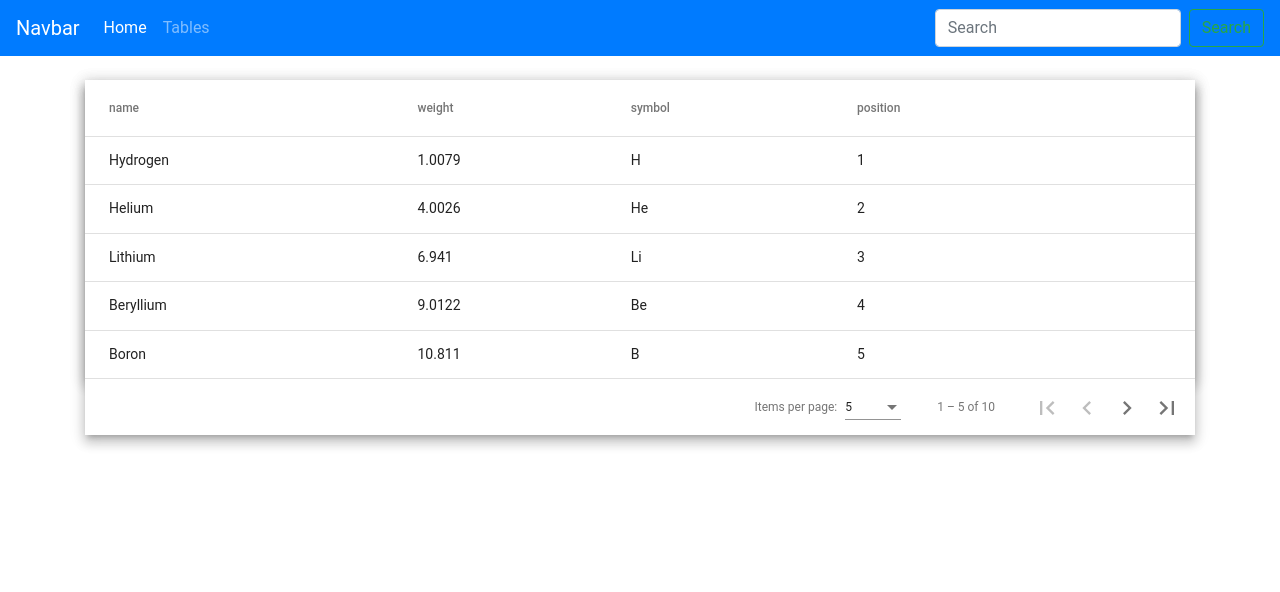
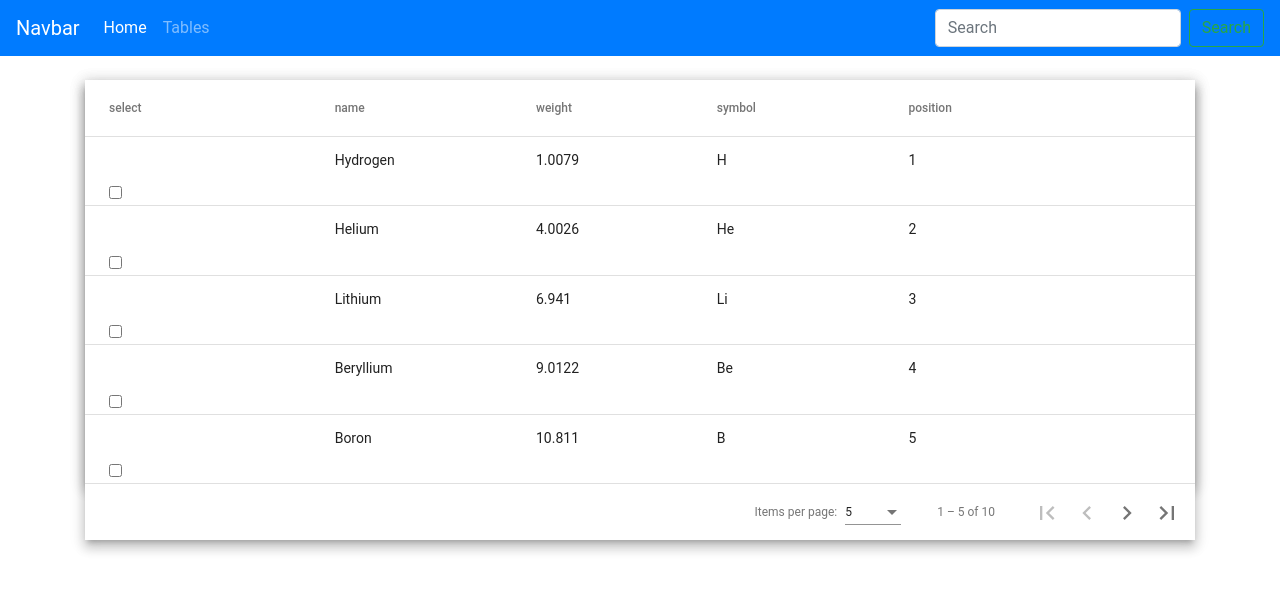
Before and after one commit to subhash0110/Test, an Angular app in the folder angular10/: page /mattab in a window 1280 px wide. Shown: the top 592 px of the page. Built offline with nearby package versions, Linux system fonts and the light colour scheme.

Commit message:
chekbox changes

```diff
--- a/angular10/src/app/mat-table/mat-table.component.css
+++ b/angular10/src/app/mat-table/mat-table.component.css
@@ -4,6 +4,16 @@ table {
 
 tr.example-detail-row {
     height: 0;
+}
+
+.my-checkbox {
+    margin: 10px !important;
+    background-color: white;
+    width: 20px;
+    height: 20px;
+    border-radius: 2px;
+    color: white;
+    position: relative
 }
 
 tr.example-element-row:not(.example-expanded-row):hover {
--- a/angular10/src/app/mat-table/mat-table.component.html
+++ b/angular10/src/app/mat-table/mat-table.component.html
@@ -4,19 +4,32 @@
 
     <div class="mat-elevation-z8">
 
+
+
         <table mat-table [dataSource]="dataSource" matSort multiTemplateDataRows class="mat-elevation-z8">
 
+            <ng-container matColumnDef="{{column}}" *ngFor="let column of columnsToDisplay;let i = index">
 
-            <ng-container matColumnDef="{{column}}" *ngFor="let column of columnsToDisplay">
-                <th mat-header-cell *matHeaderCellDef mat-sort-header> {{column}} </th>
-                <td mat-cell *matCellDef="let element"> {{element[column]}} </td>
+                <th mat-header-cell *matHeaderCellDef mat-sort-header> {{column}}
+                </th>
+
+                <td mat-cell *matCellDef="let element"> {{element[column]}}
+                </td>
             </ng-container>
+
+
+            <ng-container matColumnDef="checkbox">
+                <td mat-cell *matCellDef="let element">
+                    <div class="example-element-select">
+                        <input type="checkbox" [checked]="element.isSelected" title="Check" (change)="selectforCheck($event);">
+                    </div>
+                </td>
+            </ng-container>
+
 
 
             <!-- Expanded Content Column - The detail row is made up of this one column that spans across all columns -->
             <ng-container matColumnDef="expandedDetail">
-
-
                 <td mat-cell *matCellDef="let element" [attr.colspan]="columnsToDisplay.length">
                     <div class="example-element-detail" [@detailExpand]="element == expandedElement ? 'expanded' : 'collapsed'">
                         <div class="example-element-diagram">
@@ -27,53 +40,20 @@
                         </div>
                         <div class="example-element-description">
                             {{element.description}}
-                            <span class="example-element-description-attribution"> -- Wikipedia </span>
                         </div>
                     </div>
                 </td>
             </ng-container>
 
 
-
             <tr mat-header-row *matHeaderRowDef="columnsToDisplay"></tr>
             <tr mat-row *matRowDef="let element; columns: columnsToDisplay;" class="example-element-row" [class.example-expanded-row]="expandedElement === element" (click)="testClick(element)" (click)="expandedElement = expandedElement === element ? null : element">
             </tr>
-            <tr mat-row *matRowDef="let row; columns: ['expandedDetail']" class="example-detail-row"></tr>
-            <!--
-            <ng-container matColumnDef="select">
-                <th mat-header-cell *matHeaderCellDef>
-                    <mat-checkbox (change)="$event ? masterToggle($event) : null" [checked]="selection.hasValue() && isAllSelected()" [indeterminate]="selection.hasValue() && !isAllSelected()" [aria-label]="checkboxLabel()">
-                    </mat-checkbox>
-                </th>
-                <td mat-cell *matCellDef="let row">
-                    <mat-checkbox (click)="$event.stopPropagation()" (change)="$event ? selection.toggle(row) : null" [checked]="selection.isSelected(row)" [aria-label]="checkboxLabel(row)">
-                    </mat-checkbox>
-                </td>
-            </ng-container> -->
-            <!--
+            <tr mat-row *matRowDef="let row; columns: ['checkbox','expandedDetail']" class="example-detail-row"></tr>
 
-            <ng-container matColumnDef="position">
-                <th mat-header-cell *matHeaderCellDef mat-sort-header> No. </th>
-                <td mat-cell *matCellDef="let element"> {{element.position}} </td>
-            </ng-container>
 
-            <ng-container matColumnDef="name">
-                <th mat-header-cell *matHeaderCellDef mat-sort-header> Name </th>
-                <td mat-cell *matCellDef="let element"> {{element.name}} </td>
-            </ng-container>
 
-            <ng-container matColumnDef="weight">
-                <th mat-header-cell *matHeaderCellDef mat-sort-header> Weight </th>
-                <td mat-cell *matCellDef="let element"> {{element.weight}} </td>
-            </ng-container>
 
-            <ng-container matColumnDef="symbol">
-                <th mat-header-cell *matHeaderCellDef mat-sort-header> Symbol </th>
-                <td mat-cell *matCellDef="let element"> {{element.symbol}} </td>
-            </ng-container>
-
-            <tr mat-header-row *matHeaderRowDef="displayedColumns"></tr>
-            <tr mat-row *matRowDef="let row; columns: displayedColumns;"></tr> -->
 
         </table>
 
--- a/angular10/src/app/mat-table/mat-table.component.ts
+++ b/angular10/src/app/mat-table/mat-table.component.ts
@@ -19,6 +19,7 @@ import {
   transition,
   trigger,
 } from '@angular/animations';
+import { FormBuilder, FormControl, FormGroup } from '@angular/forms';
 
 const ELEMENT_DATA: PeriodicElement[] = [
   { position: 1, name: 'Hydrogen', weight: 1.0079, symbol: 'H' },
@@ -49,19 +50,40 @@ const ELEMENT_DATA: PeriodicElement[] = [
   ],
 })
 export class MatTableComponent implements AfterViewInit, OnChanges {
-  constructor(private service: Emp1Service) {}
+  frmStampingSearch: FormGroup;
+  ctrlAddChk = new FormControl(false);
+  chkAll = false;
+
+
+  constructor(private service: Emp1Service, private fb: FormBuilder) {
+
+
+
+    this.frmStampingSearch = this.fb.group({
+      'ctrlChk': this.ctrlAddChk,
+    });
+  }
 
   @ViewChild(MatSort) sort: MatSort;
   @ViewChild(MatPaginator) paginator: MatPaginator;
   searchKey: string;
 
-  columnsToDisplay = ['name', 'weight', 'symbol', 'position'];
+  grouped = true;
+  headers = true;
+  selectedItems: any[] = [];
+
+  columnsToDisplay = ['select','name', 'weight', 'symbol', 'position'];
+
 
   expandedElement: PeriodicElement | null;
 
   dataSource = new MatTableDataSource<PeriodicElement>(ELEMENT_DATA);
   selection = new SelectionModel<PeriodicElement>(true, []);
 
+
+  selectforCheck(objEvent){
+    this.chkAll = objEvent.target.checked;
+  }
   testClick(element) {
     console.log(element);
   }
@@ -73,6 +95,13 @@ export class MatTableComponent implements AfterViewInit, OnChanges {
   }
   ngOnChanges(changes: SimpleChanges) {
     console.log(changes);
+  }
+
+  setGroups(groupsOn: boolean) {
+    this.grouped = groupsOn;
+  }
+  setHeaders(headersOn: boolean) {
+    this.headers = headersOn;
   }
 
   masterToggle(event) {
```
